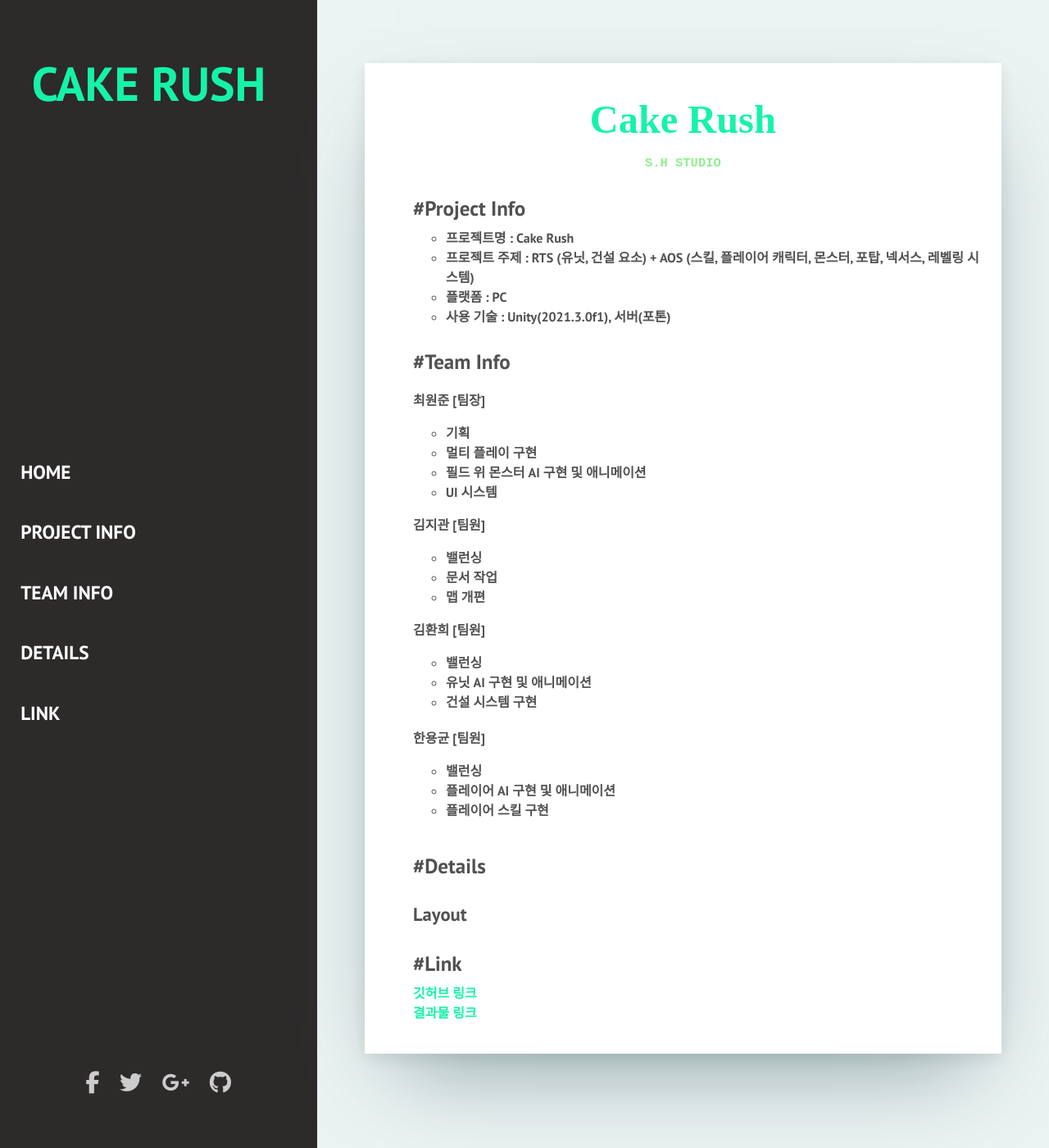
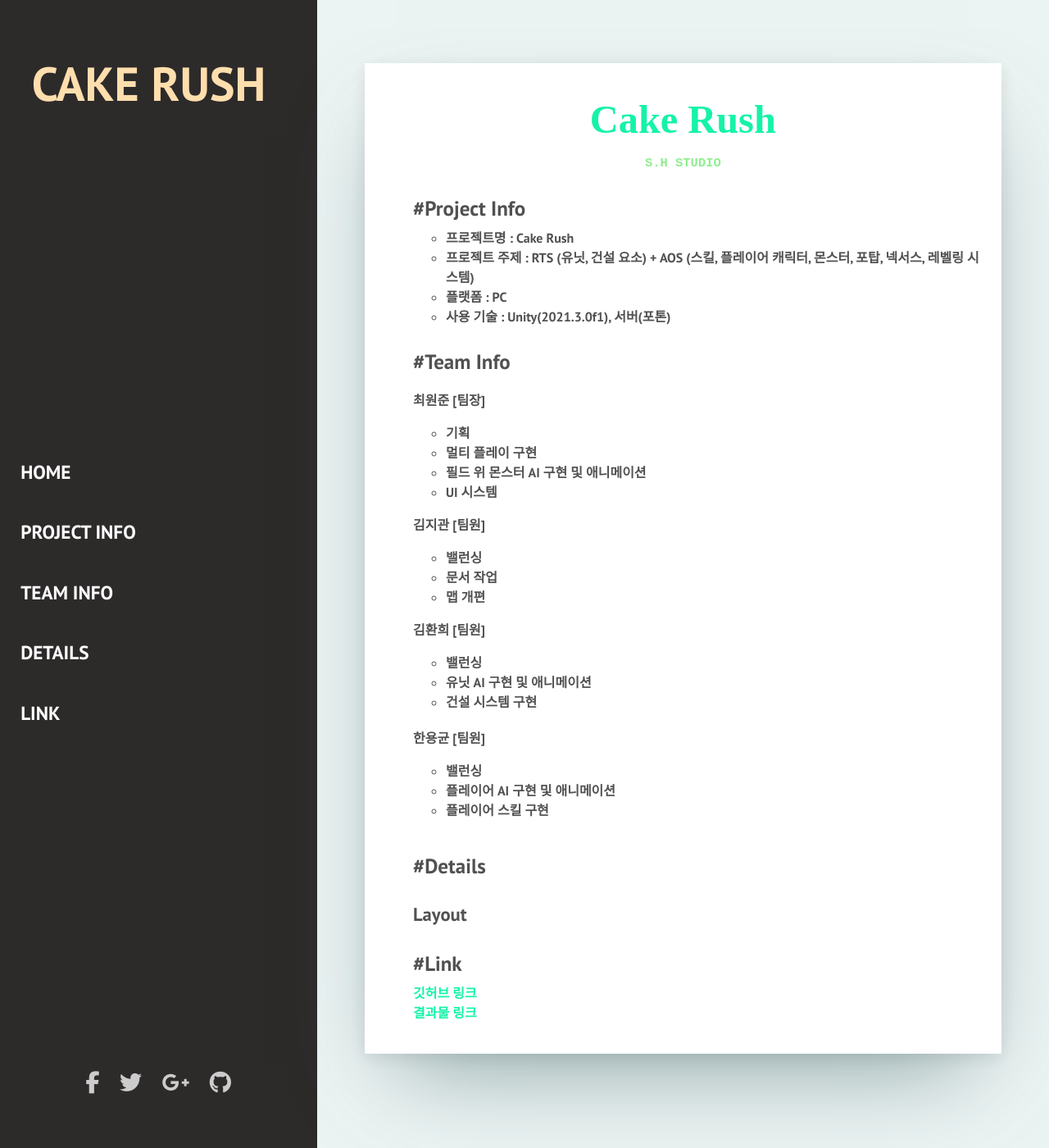
Before and after one commit to yong-gyun/Cake-Rush, a Jekyll site: the page built from index.html, in a window 1280 px wide and 1400 px high. Shown: the whole window at 82% size. Built offline with Jekyll 4.4.1, drawn with Linux system fonts in a browser that asks for light colours; nearby versions of some CDN libraries; some web fonts are replaced; library files that are not in the unit come from our copies; the list of posts is cut into pages by our own code.

Commit message:
Update main.css

```diff
--- a/assets/css/main.css
+++ b/assets/css/main.css
@@ -848,7 +848,7 @@ pre code {
 
 .sidebar-logo .logo {
   font-family: 'font-family: 'Nunito', sans-serif;', cursive;
-  color: #15F3A8;
+  color: #ffdead;
   text-transform: uppercase;
   text-decoration: none;
   font-size: 3rem;
```
